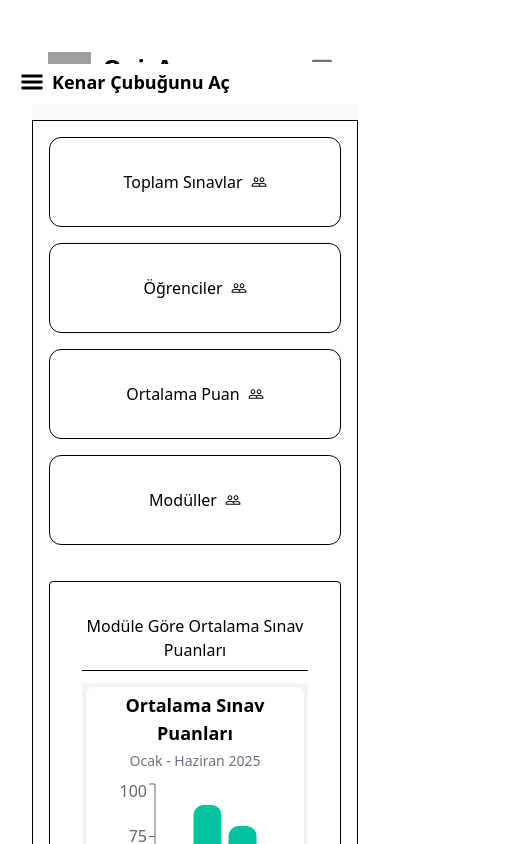
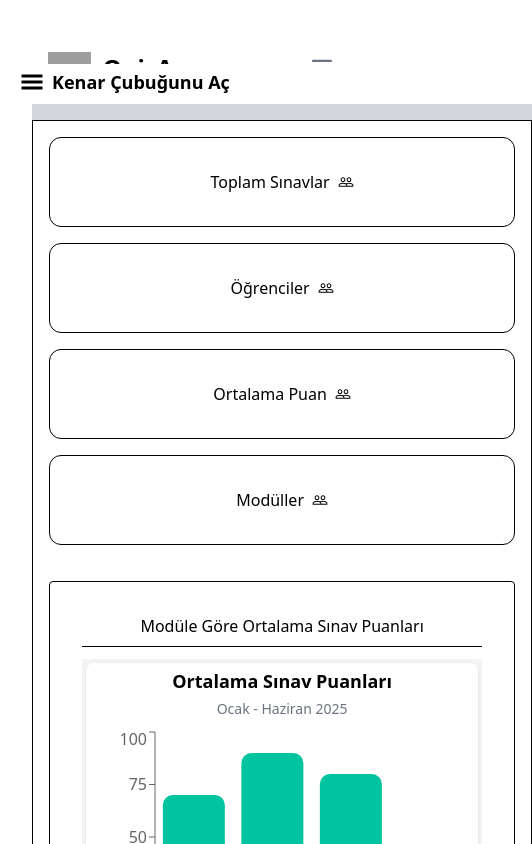
Before and after one commit to yusuftopcuu0/quiz-web-app, a React (Vite) app in the folder client/: page /dashboard in a window 390 px wide. Shown: the top 844 px of the page, 532 px wide, since content can reach past the window. Built offline with nearby package versions, Linux system fonts and the light colour scheme; grey boxes are pictures that could not be loaded.

Commit message:
fix: adjust Dashboard width and update Sidebar layout for consistency

```diff
--- a/client/src/layout/SidebarLayout.tsx
+++ b/client/src/layout/SidebarLayout.tsx
@@ -8,8 +8,9 @@ export default function SidebarLayout() {
       <Navbar />
       <div className="flex">
         <Sidebar />
-        <div className="flex-1 bg-gray-100"></div>
-        <Dashboard />
+        <div className="flex-1 bg-gray-300">
+          <Dashboard />
+        </div>
       </div>
     </div>
   );
--- a/client/src/pages/dashboard/Dashboard.tsx
+++ b/client/src/pages/dashboard/Dashboard.tsx
@@ -5,7 +5,7 @@ import { UpcomingEventsCalendar } from '@/components/UpcomingEventsCalendar';
 
 function Dashboard() {
   return (
-    <div className="relative overflow-hidden sm:w-3/4">
+    <div className="relative overflow-hidden sm:w-4/4">
       <div className="flex min-h-screen bg-white mt-4 sm:mt-0 w-full">
         <main className="w-full bg-white border p-4 gap-4 border-b">
           <div className="">
```
